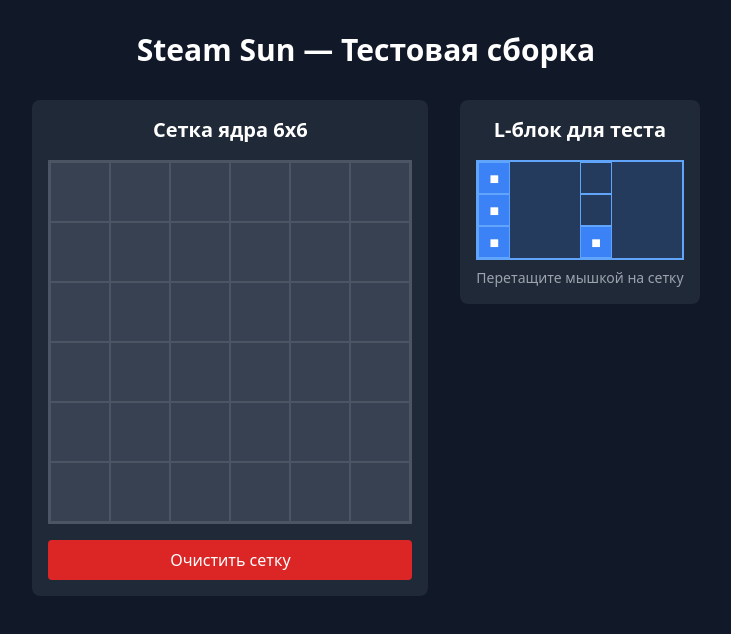
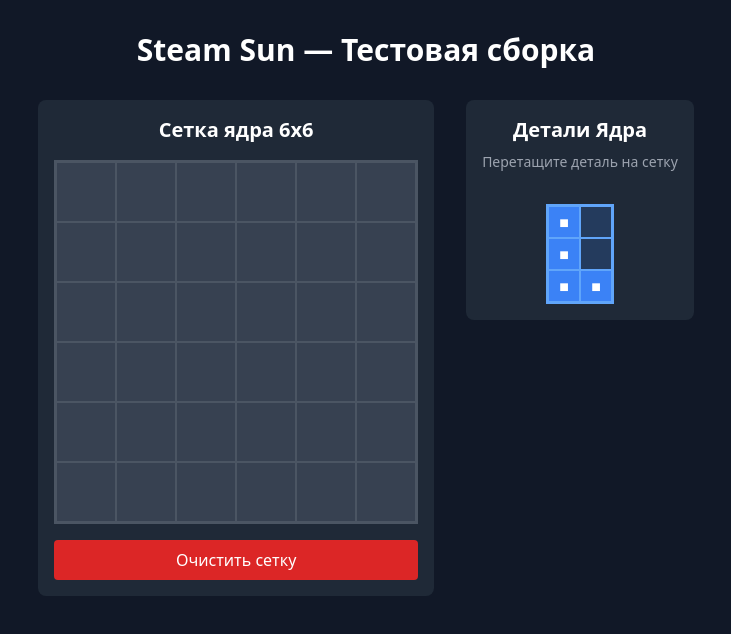
Before and after one commit to B3Max/Steam-Sun-City-Core-Creator, a React (Vite) app: page / in a window 1280 px wide. Shown: the top 634 px of the page, without its empty margins (274-1005 px from the left). Built offline with nearby package versions, Linux system fonts and the light colour scheme.

Commit message:
Block aligned correctly

```diff
--- a/src/App.tsx
+++ b/src/App.tsx
@@ -1,110 +1,115 @@
 import React, { useState, useRef, useEffect } from "react";
 
+// Define the shape of a block as a 2D boolean array
+type BlockShape = boolean[][];
+
+// --- Reusable Components ---
+
+// Component for a single draggable block in the hub
+const DraggableBlock = ({ shape, onBlockSelect }: { shape: BlockShape, onBlockSelect: (shape: BlockShape, e: React.MouseEvent) => void }) => (
+  <div
+    className="cursor-move select-none transition-transform hover:scale-110"
+    onMouseDown={(e) => onBlockSelect(shape, e)}
+  >
+    <div className="grid grid-cols-2 gap-0 border-2 border-blue-400 bg-blue-500/20">
+      {shape.map((row, y) =>
+        row.map((cell, x) => (
+          <div
+            key={`${x}-${y}`}
+            className={`
+              w-8 h-8 border border-blue-400 flex items-center justify-center
+              ${cell ? "bg-blue-500" : "bg-transparent"}
+            `}
+          >
+            {cell ? "■" : ""}
+          </div>
+        ))
+      )}
+    </div>
+  </div>
+);
+
+// The Hub that contains all available blocks
+const Hub = ({ onBlockSelect }: { onBlockSelect: (shape: BlockShape, e: React.MouseEvent) => void }) => {
+  // Define all available block shapes here
+  const l_Block: BlockShape = [
+    [true, false],
+    [true, false],
+    [true, true]
+  ];
+
+  // We can add more blocks here in the future
+  // const another_Block: BlockShape = [[true, true], [true, true]];
+
+  return (
+    <div className="bg-gray-800 p-4 rounded-lg flex flex-col items-center gap-6">
+      <h2 className="text-xl font-semibold mb-2 text-center">Детали Ядра</h2>
+      <p className="text-sm text-gray-400 -mt-6 mb-2 text-center">
+        Перетащите деталь на сетку
+      </p>
+
+      {/* Render each block available in the hub */}
+      <DraggableBlock shape={l_Block} onBlockSelect={onBlockSelect} />
+      {/* <DraggableBlock shape={another_Block} onBlockSelect={onBlockSelect} /> */}
+    </div>
+  );
+};
+
+
+// --- Main App Component ---
+
 export default function App() {
+  // State for the main 6x6 grid
   const [grid, setGrid] = useState<(string | null)[][]>(
     Array(6).fill(null).map(() => Array(6).fill(null))
   );
 
-  const [draggedBlock, setDraggedBlock] = useState<boolean[][]>([
-    [true, false],
-    [true, false],
-    [true, true]
-  ]);
-
+  // State for the block currently being dragged
+  const [activeBlockShape, setActiveBlockShape] = useState<BlockShape | null>(null);
   const [isDragging, setIsDragging] = useState(false);
   const [dragPosition, setDragPosition] = useState({ x: 0, y: 0 });
+
+  // State for the preview on the grid
   const [previewPosition, setPreviewPosition] = useState({ x: -1, y: -1 });
   const [canPlace, setCanPlace] = useState(false);
 
   const gridRef = useRef<HTMLDivElement>(null);
 
-  const handleMouseDown = (e: React.MouseEvent) => {
+  // --- Drag and Drop Logic ---
+
+  // Called when a block from the hub is first clicked
+  const handleMouseDownOnBlock = (shape: BlockShape, e: React.MouseEvent) => {
     e.preventDefault();
     setIsDragging(true);
+    setActiveBlockShape(shape);
     setDragPosition({ x: e.clientX, y: e.clientY });
   };
 
-  const handleMouseMove = (e: React.MouseEvent) => {
-    if (!isDragging) return;
+  // This useEffect now handles all logic while a block is being dragged
+  useEffect(() => {
+    if (!isDragging || !activeBlockShape) return;
 
-    setDragPosition({ x: e.clientX, y: e.clientY });
-
-    // Находим позицию в сетке
-    if (gridRef.current) {
-      const rect = gridRef.current.getBoundingClientRect();
-      const x = Math.floor((e.clientX - rect.left) / 60);
-      const y = Math.floor((e.clientY - rect.top) / 60);
-
-      if (x >= 0 && x < 6 && y >= 0 && y < 6) {
-        setPreviewPosition({ x, y });
-
-        // Проверяем, можно ли разместить блок
-        let canPlaceBlock = true;
-        for (let dy = 0; dy < draggedBlock.length; dy++) {
-          for (let dx = 0; dx < draggedBlock[dy].length; dx++) {
-            if (draggedBlock[dy][dx]) {
-              const gridX = x + dx;
-              const gridY = y + dy;
-              if (gridX >= 6 || gridY >= 6 || grid[gridY][gridX] !== null) {
-                canPlaceBlock = false;
-                break;
-              }
-            }
-          }
-          if (!canPlaceBlock) break;
-        }
-        setCanPlace(canPlaceBlock);
-      } else {
-        setPreviewPosition({ x: -1, y: -1 });
-        setCanPlace(false);
-      }
-    }
-  };
-
-  const handleMouseUp = (e: React.MouseEvent) => {
-    if (!isDragging) return;
-
-    setIsDragging(false);
-
-    // Размещаем блок если можно
-    if (canPlace && previewPosition.x >= 0 && previewPosition.y >= 0) {
-      const newGrid = [...grid];
-      for (let dy = 0; dy < draggedBlock.length; dy++) {
-        for (let dx = 0; dx < draggedBlock[dy].length; dx++) {
-          if (draggedBlock[dy][dx]) {
-            const gridX = previewPosition.x + dx;
-            const gridY = previewPosition.y + dy;
-            newGrid[gridY][gridX] = "block";
-          }
-        }
-      }
-      setGrid(newGrid);
-    }
-
-    setPreviewPosition({ x: -1, y: -1 });
-    setCanPlace(false);
-  };
-
-  // Глобальные обработчики мыши для перетаскивания
-  useEffect(() => {
     const handleGlobalMouseMove = (e: MouseEvent) => {
-      if (!isDragging) return;
+      // Update the position of the "levitating" block
       setDragPosition({ x: e.clientX, y: e.clientY });
 
+      // Check for grid placement preview
       if (gridRef.current) {
         const rect = gridRef.current.getBoundingClientRect();
         const x = Math.floor((e.clientX - rect.left) / 60);
         const y = Math.floor((e.clientY - rect.top) / 60);
 
+        // Check if the cursor is within the grid bounds
         if (x >= 0 && x < 6 && y >= 0 && y < 6) {
           setPreviewPosition({ x, y });
 
           let canPlaceBlock = true;
-          for (let dy = 0; dy < draggedBlock.length; dy++) {
-            for (let dx = 0; dx < draggedBlock[dy].length; dx++) {
-              if (draggedBlock[dy][dx]) {
+          for (let dy = 0; dy < activeBlockShape.length; dy++) {
+            for (let dx = 0; dx < activeBlockShape[dy].length; dx++) {
+              if (activeBlockShape[dy][dx]) {
                 const gridX = x + dx;
                 const gridY = y + dy;
+                // Check if the block is out of bounds or overlaps with an existing block
                 if (gridX >= 6 || gridY >= 6 || grid[gridY][gridX] !== null) {
                   canPlaceBlock = false;
                   break;
@@ -115,6 +120,7 @@
           }
           setCanPlace(canPlaceBlock);
         } else {
+          // If outside the grid, hide the preview
           setPreviewPosition({ x: -1, y: -1 });
           setCanPlace(false);
         }
@@ -122,134 +128,102 @@
     };
 
     const handleGlobalMouseUp = () => {
-      if (!isDragging) return;
-
-      setIsDragging(false);
-
-      if (canPlace && previewPosition.x >= 0 && previewPosition.y >= 0) {
-        const newGrid = [...grid];
-        for (let dy = 0; dy < draggedBlock.length; dy++) {
-          for (let dx = 0; dx < draggedBlock[dy].length; dx++) {
-            if (draggedBlock[dy][dx]) {
-              const gridX = previewPosition.x + dx;
-              const gridY = previewPosition.y + dy;
-              newGrid[gridY][gridX] = "block";
+      // Place the block on the grid if the position is valid
+      if (canPlace && previewPosition.x !== -1 && activeBlockShape) {
+        const newGrid = grid.map(row => [...row]);
+        for (let dy = 0; dy < activeBlockShape.length; dy++) {
+          for (let dx = 0; dx < activeBlockShape[dy].length; dx++) {
+            if (activeBlockShape[dy][dx]) {
+              newGrid[previewPosition.y + dy][previewPosition.x + dx] = "block";
             }
           }
         }
         setGrid(newGrid);
       }
 
+      // Reset all dragging-related state
+      setIsDragging(false);
+      setActiveBlockShape(null);
       setPreviewPosition({ x: -1, y: -1 });
       setCanPlace(false);
     };
 
-    if (isDragging) {
-      document.addEventListener('mousemove', handleGlobalMouseMove);
-      document.addEventListener('mouseup', handleGlobalMouseUp);
-    }
+    document.addEventListener('mousemove', handleGlobalMouseMove);
+    document.addEventListener('mouseup', handleGlobalMouseUp);
 
     return () => {
       document.removeEventListener('mousemove', handleGlobalMouseMove);
       document.removeEventListener('mouseup', handleGlobalMouseUp);
     };
-  }, [isDragging, canPlace, previewPosition, draggedBlock, grid]);
+  }, [isDragging, activeBlockShape, grid, canPlace, previewPosition]); // Dependency array
 
-  // Функция для очистки сетки
   const clearGrid = () => {
     setGrid(Array(6).fill(null).map(() => Array(6).fill(null)));
   };
 
   return (
     <div className="min-h-screen bg-gray-900 text-white p-8">
+      {/* This is the LEVITATING block that follows the mouse */}
+      {isDragging && activeBlockShape && (
+        <div
+          className="fixed pointer-events-none z-50"
+          style={{
+            left: dragPosition.x,
+            top: dragPosition.y,
+            transform: 'translate(-50%, -50%)', // Center the block on the cursor
+          }}
+        >
+          <div className="grid grid-cols-2 gap-0 border-2 border-green-400">
+            {activeBlockShape.map((row, y) =>
+              row.map((cell, x) => (
+                <div
+                  key={`${x}-${y}`}
+                  className={`w-15 h-15 ${cell ? 'bg-green-500/50' : 'bg-transparent'}`}
+                  style={{ width: '60px', height: '60px' }}
+                />
+              ))
+            )}
+          </div>
+        </div>
+      )}
+
       <div className="max-w-4xl mx-auto">
         <h1 className="text-3xl font-bold mb-8 text-center">Steam Sun — Тестовая сборка</h1>
 
         <div className="flex gap-8 items-start justify-center">
-          {/* Сетка 6x6 */}
+          {/* Grid Area */}
           <div className="bg-gray-800 p-4 rounded-lg">
             <h2 className="text-xl font-semibold mb-4 text-center">Сетка ядра 6x6</h2>
             <div
               ref={gridRef}
-              className="grid grid-cols-6 gap-0 border-2 border-gray-600 relative"
+              className="grid grid-cols-6 gap-0 border-2 border-gray-600"
             >
               {grid.map((row, y) =>
                 row.map((cell, x) => (
                   <div
                     key={`${x}-${y}`}
-                    className={`
-                      w-15 h-15 border border-gray-600 flex items-center justify-center relative
-                      ${cell === "block" ? "bg-blue-500" : "bg-gray-700"}
-                    `}
+                    className={`w-15 h-15 border border-gray-600 flex items-center justify-center relative ${cell ? "bg-blue-500" : "bg-gray-700"}`}
                     style={{ width: '60px', height: '60px' }}
                   >
-                    {cell === "block" ? "■" : ""}
-
-                    {/* Предварительный просмотр блока */}
-                    {previewPosition.x >= 0 && previewPosition.y >= 0 &&
-                     x >= previewPosition.x && x < previewPosition.x + draggedBlock[0].length &&
-                     y >= previewPosition.y && y < previewPosition.y + draggedBlock.length &&
-                     draggedBlock[y - previewPosition.y] && draggedBlock[y - previewPosition.y][x - previewPosition.x] && (
+                    {/* Preview overlay on the grid */}
+                    {previewPosition.x !== -1 && activeBlockShape &&
+                     x >= previewPosition.x && x < previewPosition.x + activeBlockShape[0].length &&
+                     y >= previewPosition.y && y < previewPosition.y + activeBlockShape.length &&
+                     activeBlockShape[y - previewPosition.y]?.[x - previewPosition.x] && (
                       <div className={`absolute inset-0 border-2 ${canPlace ? 'border-green-400 bg-green-500/30' : 'border-red-400 bg-red-500/30'}`}>
-                        {canPlace ? "✓" : "✗"}
                       </div>
                     )}
                   </div>
                 ))
               )}
             </div>
-
-            <button
-              onClick={clearGrid}
-              className="mt-4 w-full bg-red-600 hover:bg-red-700 px-4 py-2 rounded"
-            >
+            <button onClick={clearGrid} className="mt-4 w-full bg-red-600 hover:bg-red-700 px-4 py-2 rounded">
               Очистить сетку
             </button>
           </div>
 
-          {/* Интерактивный L-блок */}
-          <div className="bg-gray-800 p-4 rounded-lg">
-            <h2 className="text-xl font-semibold mb-4 text-center">L-блок для теста</h2>
-            <div
-              className={`cursor-move select-none transition-transform ${isDragging ? 'scale-110' : ''}`}
-              onMouseDown={handleMouseDown}
-            >
-              <div className="grid grid-cols-2 gap-0 border-2 border-blue-400 bg-blue-500/20">
-                {draggedBlock.map((row, y) =>
-                  row.map((cell, x) => (
-                    <div
-                      key={`${x}-${y}`}
-                      className={`
-                        w-8 h-8 border border-blue-400 flex items-center justify-center
-                        ${cell ? "bg-blue-500" : "bg-transparent"}
-                      `}
-                    >
-                      {cell ? "■" : ""}
-                    </div>
-                  ))
-                )}
-              </div>
-            </div>
-            <p className="text-sm text-gray-400 mt-2 text-center">
-              Перетащите мышкой на сетку
-            </p>
-
-            {/* Индикатор состояния */}
-            {isDragging && (
-              <div className="mt-4 p-2 bg-gray-700 rounded text-center">
-                <div className="text-sm">
-                  {canPlace ? (
-                    <span className="text-green-400">✓ Можно разместить</span>
-                  ) : (
-                    <span className="text-red-400">✗ Нельзя разместить</span>
-                  )}
-                </div>
-                <div className="text-xs text-gray-400 mt-1">
-                  Позиция: ({previewPosition.x}, {previewPosition.y})
-                </div>
-              </div>
-            )}
-          </div>
+          {/* Hub Area */}
+          <Hub onBlockSelect={handleMouseDownOnBlock} />
         </div>
       </div>
     </div>
```
